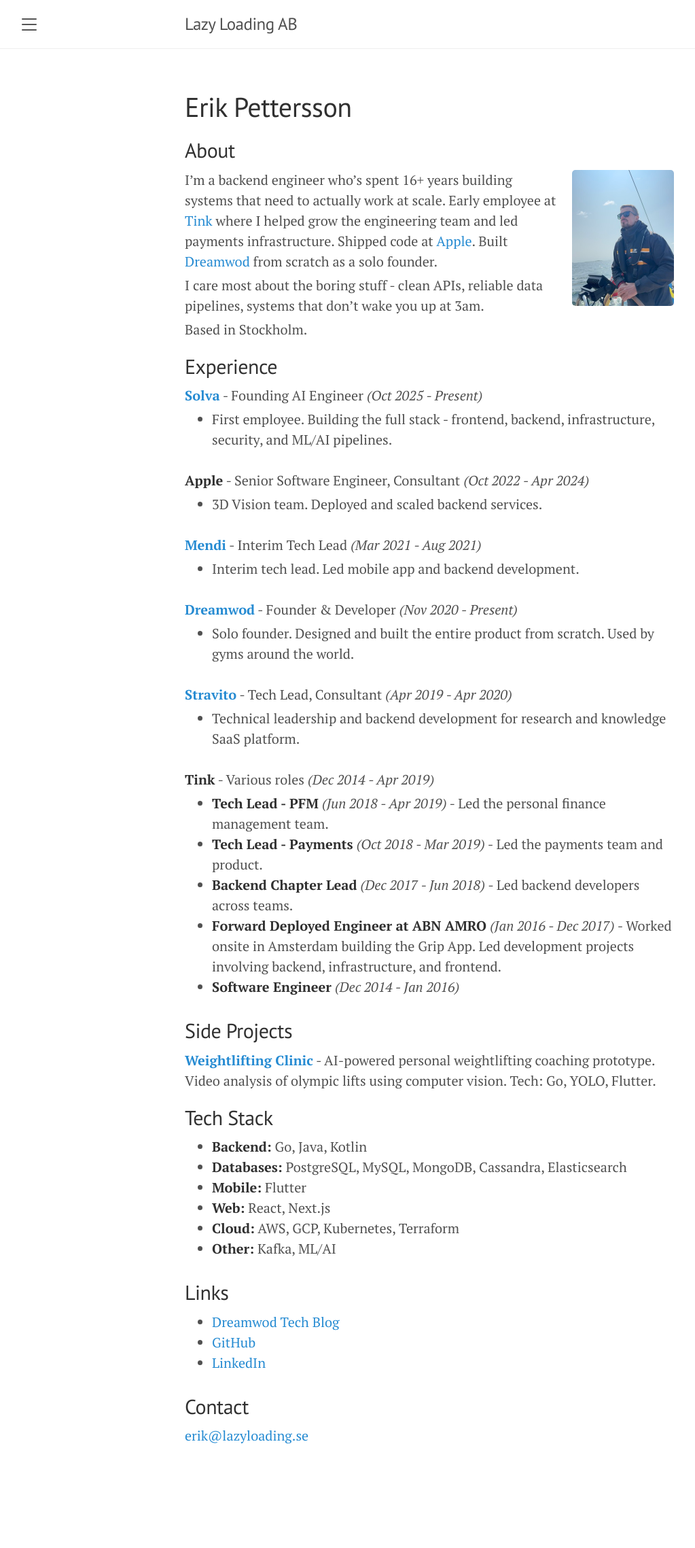
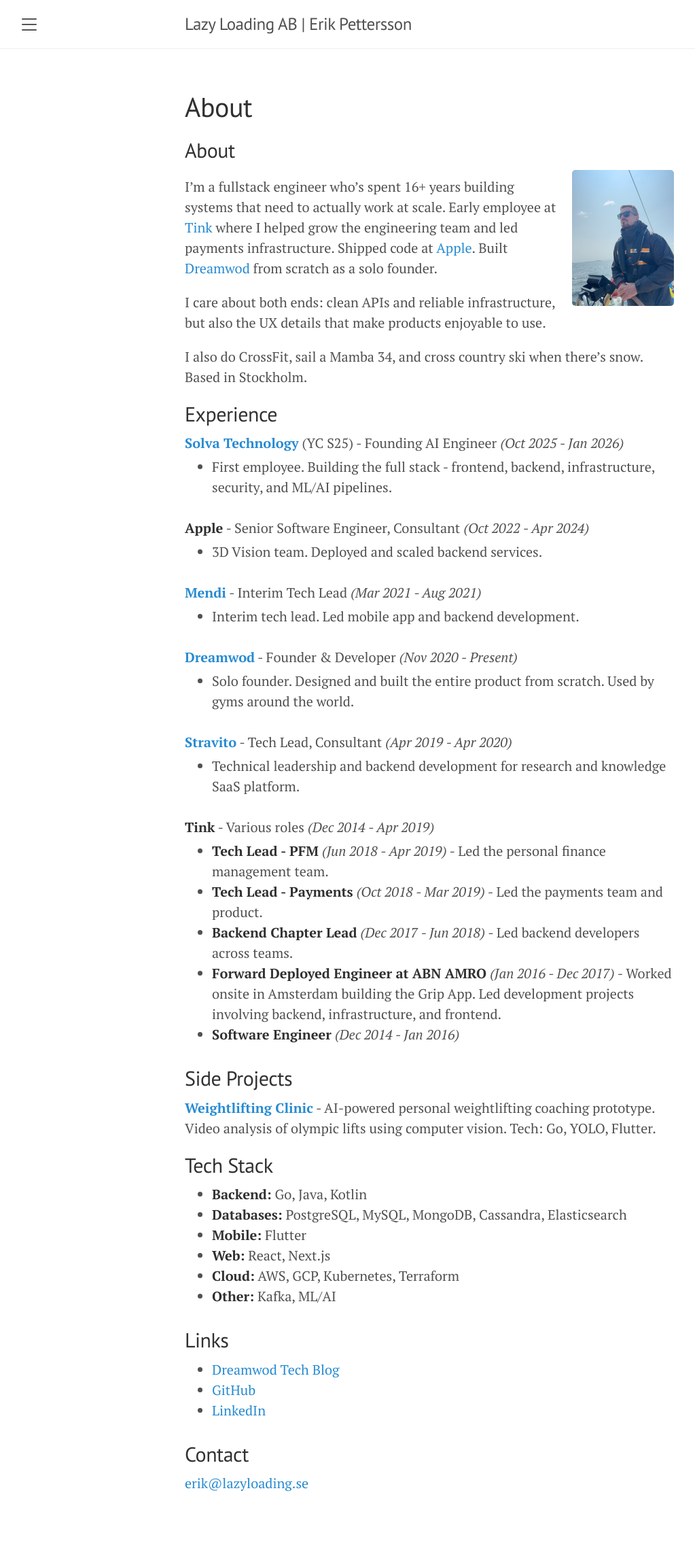
Before and after one commit to lazyloading-ab/lazyloading-ab.github.io, a Jekyll site: the page built from index.md, in a window 1280 px wide. Shown: the whole page at 68% size, without its empty margins (8-1031 px from the left). Built offline with Jekyll 4.4.1, drawn with Linux system fonts in a browser that asks for light colours; our own code applies the rules of GitHub Pages for plain Markdown files; before the commit the page ends 2207 px from its top, so only the background shows below that.

Commit message:
Update site title, About section, and polish content
- Changed site title to "Lazy Loading AB | Erik Pettersson"
- Removed page title (now in header)
- Changed "backend" to "fullstack" engineer
- Updated About section copy and added hobbies
- Updated Solva to "Solva Technology (YC S25)" with end date
- Fixed CSS to only tighten spacing between role titles and bullets

Co-Authored-By: Claude Opus 4.5 <noreply@anthropic.com>

```diff
--- a/_config.yml
+++ b/_config.yml
@@ -1,5 +1,5 @@
 # Setup
-title:               Lazy Loading AB
+title:               Lazy Loading AB | Erik Pettersson
 tagline:             ''
 description:         'Lazy Loading AB'
 url:                 https://www.lazyloading.se
--- a/index.md
+++ b/index.md
@@ -1,21 +1,20 @@
 ---
 layout: page
-title: Erik Pettersson
 ---
 
 ## About
 
 <img src="/public/erik.jpg" alt="Erik Pettersson" class="profile-photo">
 
-I'm a backend engineer who's spent 16+ years building systems that need to actually work at scale. Early employee at [Tink](https://www.tink.com) where I helped grow the engineering team and led payments infrastructure. Shipped code at [Apple](https://www.apple.com). Built [Dreamwod](https://www.dreamwod.app) from scratch as a solo founder.
+I'm a fullstack engineer who's spent 16+ years building systems that need to actually work at scale. Early employee at [Tink](https://www.tink.com) where I helped grow the engineering team and led payments infrastructure. Shipped code at [Apple](https://www.apple.com). Built [Dreamwod](https://www.dreamwod.app) from scratch as a solo founder.
 
-I care most about the boring stuff - clean APIs, reliable data pipelines, systems that don't wake you up at 3am.
+I care about both ends: clean APIs and reliable infrastructure, but also the UX details that make products enjoyable to use.
 
-Based in Stockholm.
+I also do CrossFit, sail a Mamba 34, and cross country ski when there's snow. Based in Stockholm.
 
 ## Experience
 
-**[Solva](https://www.solvatechnology.com)** - Founding AI Engineer *(Oct 2025 - Present)*
+**[Solva Technology](https://www.solvatechnology.com)** (YC S25) - Founding AI Engineer *(Oct 2025 - Jan 2026)*
 - First employee. Building the full stack - frontend, backend, infrastructure, security, and ML/AI pipelines.
 
 **Apple** - Senior Software Engineer, Consultant *(Oct 2022 - Apr 2024)*
--- a/public/css/lanyon.css
+++ b/public/css/lanyon.css
@@ -572,14 +572,13 @@ a.pagination-item:hover {
  */
 
 /* Less space between role title and bullets */
-.page > p,
-.post > p {
-  margin-bottom: 0.25rem;
+.page > p + ul,
+.post > p + ul {
+  margin-top: -0.75rem;
 }
 
 /* More space after each role's bullet list */
 .page > ul,
 .post > ul {
-  margin-top: 0;
   margin-bottom: 1.5rem;
 }
```
